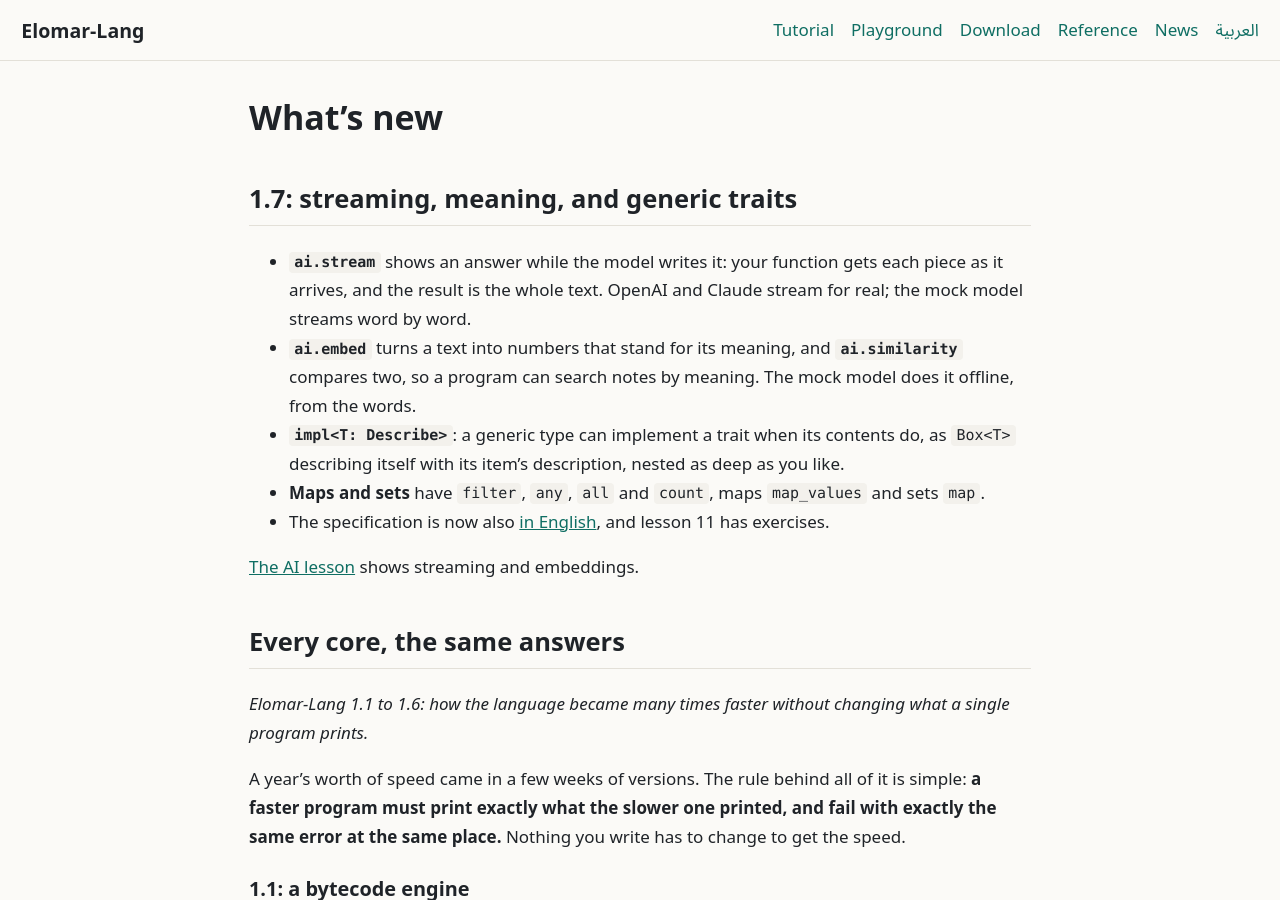
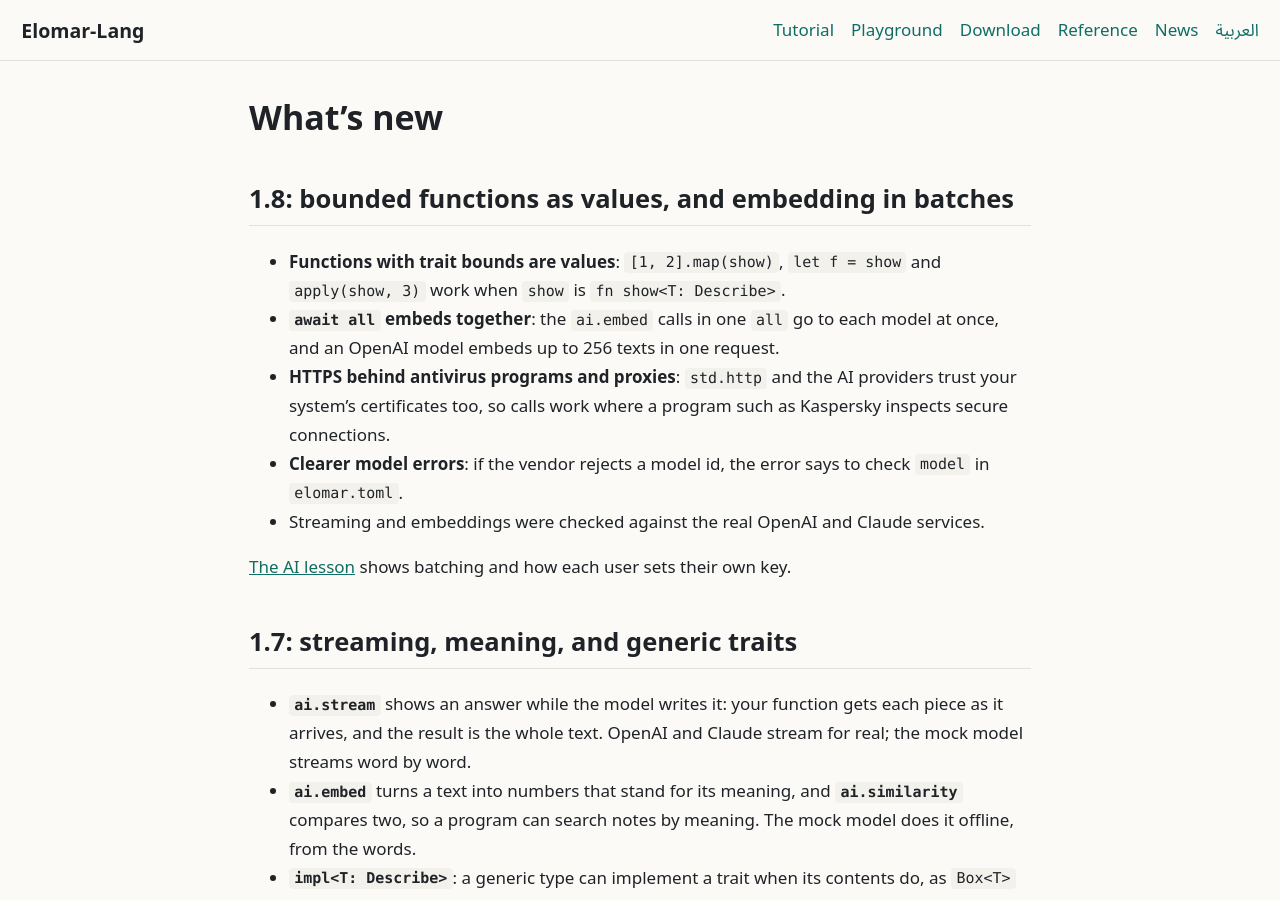
Before and after one commit to abobasel86/elomar-lang, a Jekyll site: the page built from site/en/news.md, in a window 1280 px wide and 900 px high. Built offline with Jekyll 4.4.1, drawn with Linux system fonts in a browser that asks for light colours; some of the changed text lies outside the part shown.

Commit message:
Release 1.8.0
Co-Authored-By: Claude Opus 5.5 <noreply@anthropic.com>

```diff
--- a/Cargo.toml
+++ b/Cargo.toml
@@ -23,7 +23,7 @@ members = [
 ]
 
 [workspace.package]
-version = "1.7.0"
+version = "1.8.0"
 edition = "2024"
 rust-version = "1.88"
 publish = false
--- a/editor/vscode/package.json
+++ b/editor/vscode/package.json
@@ -2,7 +2,7 @@
   "name": "elomar-lang",
   "displayName": "Elomar-Lang",
   "description": "Elomar-Lang support: highlighting, errors while you type (Arabic/English), hover, go to definition, outline, completion, formatting, snippets and a Run button",
-  "version": "1.7.0",
+  "version": "1.8.0",
   "publisher": "abobasel86",
   "license": "MIT OR Apache-2.0",
   "icon": "images/icon.png",
--- a/site/en/news.md
+++ b/site/en/news.md
@@ -6,6 +6,25 @@ other: ar/news.html
 ---
 
 # What's new
+
+## 1.8: bounded functions as values, and embedding in batches
+
+- **Functions with trait bounds are values**: `[1, 2].map(show)`,
+  `let f = show` and `apply(show, 3)` work when `show` is
+  `fn show<T: Describe>`.
+- **`await all` embeds together**: the `ai.embed` calls in one `all` go to
+  each model at once, and an OpenAI model embeds up to 256 texts in one
+  request.
+- **HTTPS behind antivirus programs and proxies**: `std.http` and the AI
+  providers trust your system's certificates too, so calls work where a
+  program such as Kaspersky inspects secure connections.
+- **Clearer model errors**: if the vendor rejects a model id, the error
+  says to check `model` in `elomar.toml`.
+- Streaming and embeddings were checked against the real OpenAI and Claude
+  services.
+
+[The AI lesson](09-ai.html) shows batching and how each user sets their
+own key.
 
 ## 1.7: streaming, meaning, and generic traits
 
@@ -97,7 +116,8 @@ There are thirteen of them now: `par_map`, `par_filter`, `par_fold`,
 
 | Version | What it brought |
 |---|---|
-| **1.7** | `ai.stream`, `ai.embed`, `ai.similarity`; `impl<T: A>`; map and set methods; the specification in English |
+| **1.8** | Functions with trait bounds as values; `ai.embed` in batches; HTTPS behind antivirus programs and proxies |
+| 1.7 | `ai.stream`, `ai.embed`, `ai.similarity`; `impl<T: A>`; map and set methods; the specification in English |
 | 1.6 | `par_flat_map`, `par_group_by`, `par_sum_by`, `par_min_by`, `par_max_by`; faster fields and records; the [reference](12-reference.html) and [speed](11-speed.html) pages |
 | 1.5 | `par_any`, `par_all`, `par_find`, `par_count`, `par_sort_by`; appending in place; fast indexing into text |
 | 1.4 | `par_filter` and `par_fold` |
```
Also changed, not shown: site/ar/news.md (+15 -1 lines), CHANGELOG.md, README.md, editor/vscode/CHANGELOG.md, 1 other file.
